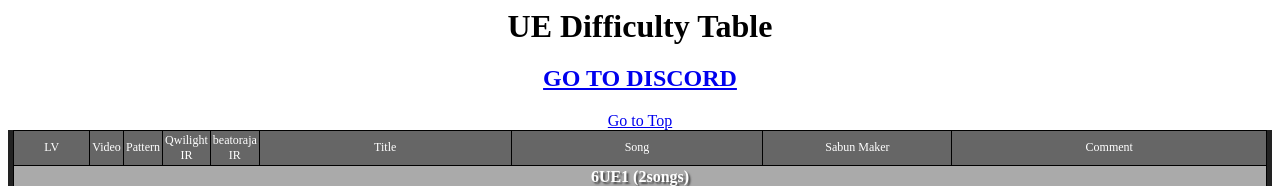
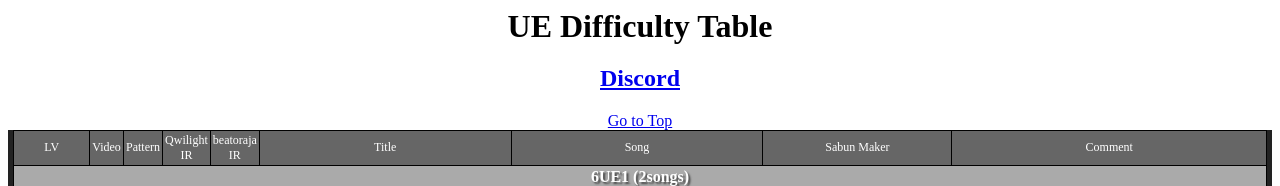
Before and after one commit to classmaterma/classmaterma.github.io, a plain HTML site: page UE/table.html in a window 1280 px wide. Shown: the top 186 px of the page. Drawn offline with Linux system fonts and the light colour scheme.

Commit message:
Update table.html

```diff
--- a/UE/table.html
+++ b/UE/table.html
@@ -15,7 +15,7 @@
 
 <center>
 <strong><span style="font-size: 24pt;">UE Difficulty Table</span></strong><br>
-<h2><a href="https://discord.gg/WuRjRubyPQ">GO TO DISCORD</a></h2>
+<h2><a href="https://discord.gg/WuRjRubyPQ">Discord</a></h2>
 <a href="/index.html">Go to Top</a><br>
 </center>
 
```
